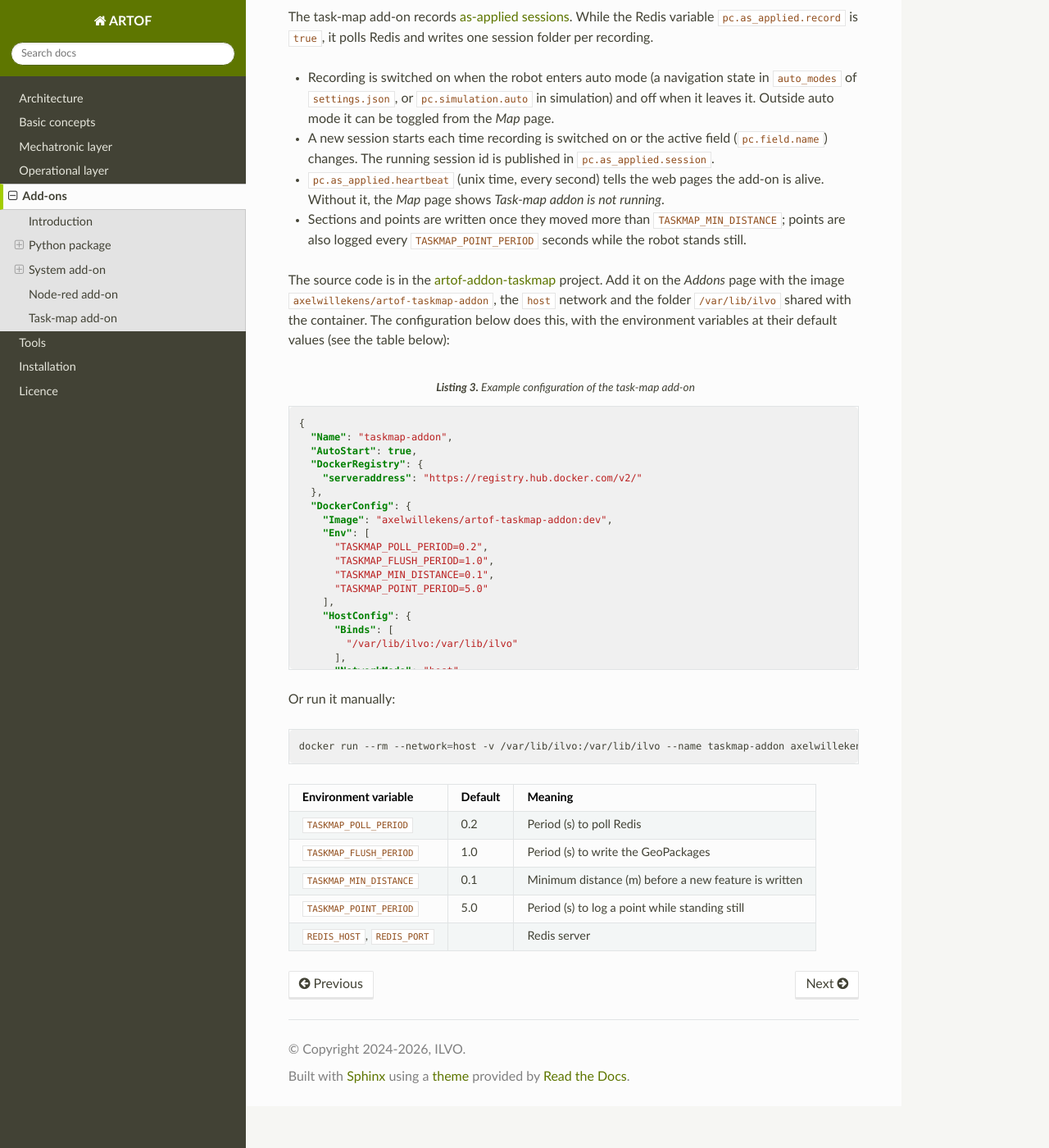
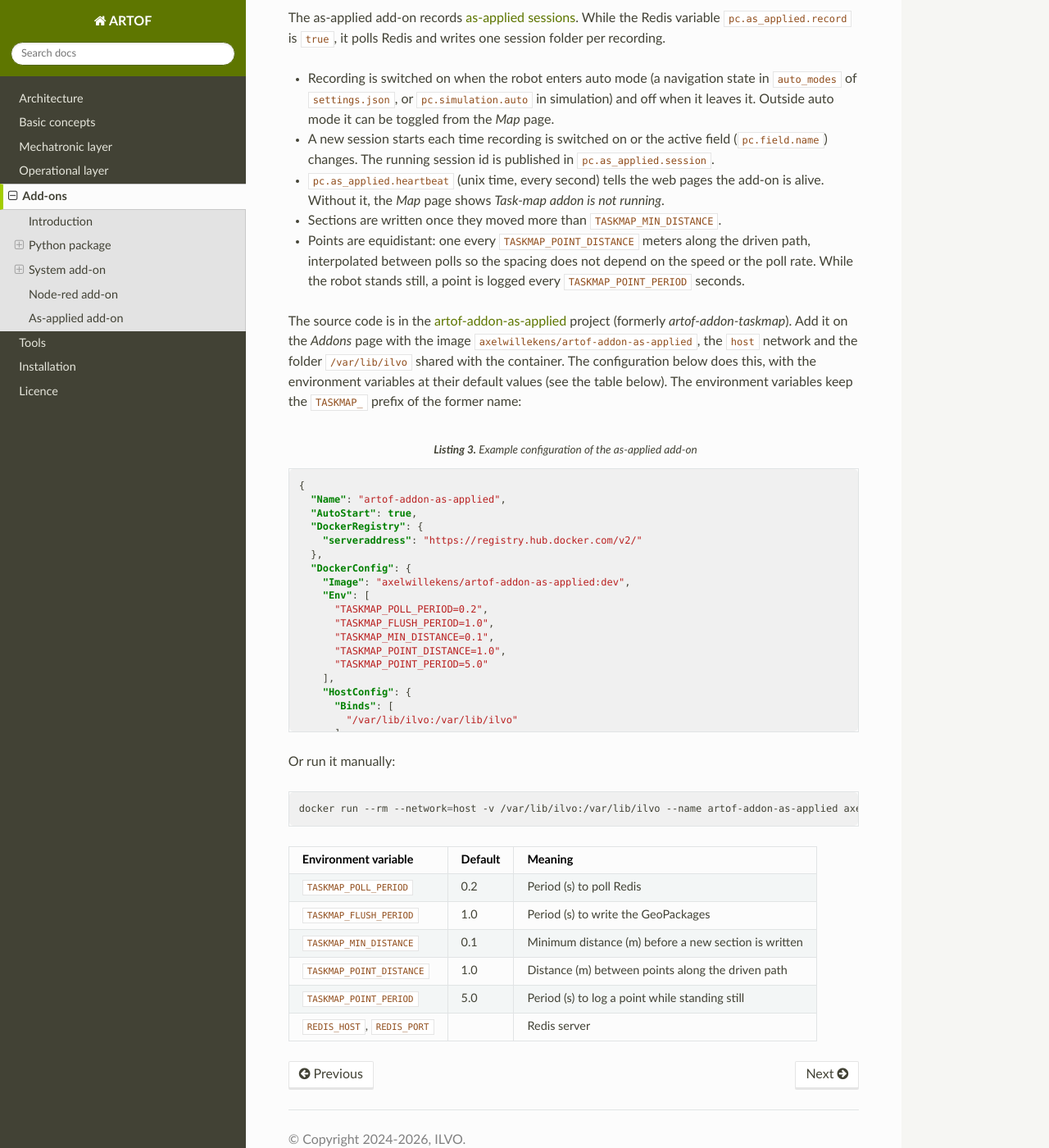
Before and after one commit to artof-ilvo/artof-ilvo.github.io, a Sphinx documentation site: the page built from docs/source/addons.rst, in a window 1280 px wide and 1400 px high, scrolled down 13635 px. Shown: the whole window at 82% size. Built offline with Sphinx 7.4.7 and the Read the Docs theme 3.1.0, drawn with Linux system fonts in a browser that asks for light colours; some of the changed text lies outside the part shown.

Commit message:
Rename the task-map add-on to the as-applied add-on
The project is now artof-addon-as-applied with the image
axelwillekens/artof-addon-as-applied. Update the example configuration,
links and references, and document TASKMAP_POINT_DISTANCE.

Co-Authored-By: Claude Opus 5.5 <noreply@anthropic.com>

```diff
--- a/docs/source/addons.rst
+++ b/docs/source/addons.rst
@@ -11,7 +11,7 @@ The :cpp:class:`SystemManager` process maintains the add-ons and can start, stop
 The add-ons in the system are configured in the :ref:`system add-on web app <addon_system_admin_addons>`, using the `Docker Engine API (1.46) <https://docs.docker.com/engine/api/v1.46/>`_ syntax.
 
 The system is shipped with the :ref:`system add-on <addon_system>` and the :ref:`node-red add-on <addon_node_red>`.
-The :ref:`task-map add-on <addon_taskmap>` can be added when needed.
+The :ref:`as-applied add-on <addon_as_applied>` can be added when needed.
 
 Python package
 --------------
@@ -327,7 +327,7 @@ The side panel shows the add-on status and the equivalent ``docker run`` command
    :width: 90%
    :align: center
 
-   **Figure 12.** Add-on editor for the task-map add-on
+   **Figure 12.** Add-on editor, here for the as-applied add-on under its former name ``taskmap``
 
 .. note::
    The add-on configuration uses the `Docker Engine API (1.46) <https://docs.docker.com/engine/api/v1.46/>`_ syntax.
@@ -374,32 +374,34 @@ You can install the submodules for extracting the Redis variables and logging th
 
 *<Coming soon>*
 
-.. _addon_taskmap:
+.. _addon_as_applied:
 
-Task-map add-on
----------------
+As-applied add-on
+-----------------
 
-The task-map add-on records :ref:`as-applied sessions <basic_concepts_as_applied>`.
+The as-applied add-on records :ref:`as-applied sessions <basic_concepts_as_applied>`.
 While the Redis variable ``pc.as_applied.record`` is ``true``, it polls Redis and writes one session folder per recording.
 
 + Recording is switched on when the robot enters auto mode (a navigation state in ``auto_modes`` of ``settings.json``, or ``pc.simulation.auto`` in simulation) and off when it leaves it. Outside auto mode it can be toggled from the *Map* page.
 + A new session starts each time recording is switched on or the active field (``pc.field.name``) changes. The running session id is published in ``pc.as_applied.session``.
 + ``pc.as_applied.heartbeat`` (unix time, every second) tells the web pages the add-on is alive. Without it, the *Map* page shows *Task-map addon is not running*.
-+ Sections and points are written once they moved more than ``TASKMAP_MIN_DISTANCE``; points are also logged every ``TASKMAP_POINT_PERIOD`` seconds while the robot stands still.
++ Sections are written once they moved more than ``TASKMAP_MIN_DISTANCE``.
++ Points are equidistant: one every ``TASKMAP_POINT_DISTANCE`` meters along the driven path, interpolated between polls so the spacing does not depend on the speed or the poll rate. While the robot stands still, a point is logged every ``TASKMAP_POINT_PERIOD`` seconds.
 
-The source code is in the `artof-addon-taskmap <https://github.com/artof-ilvo/artof-addon-taskmap>`_ project.
-Add it on the *Addons* page with the image ``axelwillekens/artof-taskmap-addon``, the ``host`` network and the folder ``/var/lib/ilvo`` shared with the container.
-The configuration below does this, with the environment variables at their default values (see the table below):
+The source code is in the `artof-addon-as-applied <https://github.com/artof-ilvo/artof-addon-as-applied>`_ project (formerly *artof-addon-taskmap*).
+Add it on the *Addons* page with the image ``axelwillekens/artof-addon-as-applied``, the ``host`` network and the folder ``/var/lib/ilvo`` shared with the container.
+The configuration below does this, with the environment variables at their default values (see the table below).
+The environment variables keep the ``TASKMAP_`` prefix of the former name:
 
-.. literalinclude:: files/addons/taskmap.json
+.. literalinclude:: files/addons/as-applied.json
    :language: JSON
-   :caption: **Listing 3.** Example configuration of the task-map add-on
+   :caption: **Listing 3.** Example configuration of the as-applied add-on
 
 Or run it manually:
 
 .. code-block:: bash
 
-   docker run --rm --network=host -v /var/lib/ilvo:/var/lib/ilvo --name taskmap-addon axelwillekens/artof-taskmap-addon:dev
+   docker run --rm --network=host -v /var/lib/ilvo:/var/lib/ilvo --name artof-addon-as-applied axelwillekens/artof-addon-as-applied:dev
 
 +---------------------------+---------+-----------------------------------------------------+
 | Environment variable      | Default | Meaning                                             |
@@ -408,7 +410,9 @@ Or run it manually:
 +---------------------------+---------+-----------------------------------------------------+
 | ``TASKMAP_FLUSH_PERIOD``  | 1.0     | Period (s) to write the GeoPackages                 |
 +---------------------------+---------+-----------------------------------------------------+
-| ``TASKMAP_MIN_DISTANCE``  | 0.1     | Minimum distance (m) before a new feature is written|
+| ``TASKMAP_MIN_DISTANCE``  | 0.1     | Minimum distance (m) before a new section is written|
++---------------------------+---------+-----------------------------------------------------+
+| ``TASKMAP_POINT_DISTANCE``| 1.0     | Distance (m) between points along the driven path   |
 +---------------------------+---------+-----------------------------------------------------+
 | ``TASKMAP_POINT_PERIOD``  | 5.0     | Period (s) to log a point while standing still      |
 +---------------------------+---------+-----------------------------------------------------+
--- a/docs/source/architecture.rst
+++ b/docs/source/architecture.rst
@@ -25,7 +25,7 @@ The framework architecture is shown in the figure below.
    + the *system add-on* that provides a web app for user interaction, and
    + the *node-red add-on* that provides flow programming functionality, used for logging and implement interaction.
 
-   Other add-ons, such as the *task-map add-on* (as-applied recording), can be added in the system add-on web app. See :ref:`addons`.
+   Other add-ons, such as the *as-applied add-on* (as-applied recording), can be added in the system add-on web app. See :ref:`addons`.
 
 Software projects
 -----------------
@@ -44,8 +44,8 @@ The framework is split over several projects in the `artof-ilvo <https://github.
      - Django web app of the system add-on
    * - `artof-utils <https://github.com/artof-ilvo/artof-utils>`_
      - Python package (``artof_utils`` on PyPI) for Python add-ons
-   * - `artof-addon-taskmap <https://github.com/artof-ilvo/artof-addon-taskmap>`_
-     - Task-map add-on: records as-applied sessions (see :ref:`addon_taskmap`)
+   * - `artof-addon-as-applied <https://github.com/artof-ilvo/artof-addon-as-applied>`_
+     - As-applied add-on: records as-applied sessions (see :ref:`addon_as_applied`)
 
 Communication
 -------------
--- a/docs/source/basic-concepts.rst
+++ b/docs/source/basic-concepts.rst
@@ -47,7 +47,7 @@ As-applied map
 ^^^^^^^^^^^^^^
 
 An as-applied map records what the implement sections actually did during a field operation.
-Recordings are made by the :ref:`task-map add-on <addon_taskmap>` as *sessions*, one folder per recording:
+Recordings are made by the :ref:`as-applied add-on <addon_as_applied>` as *sessions*, one folder per recording:
 
 .. code-block:: text
 
--- a/docs/source/files/addons/taskmap.json
+++ b/docs/source/files/addons/as-applied.json
@@ -1,15 +1,16 @@
 {
-  "Name": "taskmap-addon",
+  "Name": "artof-addon-as-applied",
   "AutoStart": true,
   "DockerRegistry": {
     "serveraddress": "https://registry.hub.docker.com/v2/"
   },
   "DockerConfig": {
-    "Image": "axelwillekens/artof-taskmap-addon:dev",
+    "Image": "axelwillekens/artof-addon-as-applied:dev",
     "Env": [
       "TASKMAP_POLL_PERIOD=0.2",
       "TASKMAP_FLUSH_PERIOD=1.0",
       "TASKMAP_MIN_DISTANCE=0.1",
+      "TASKMAP_POINT_DISTANCE=1.0",
       "TASKMAP_POINT_PERIOD=5.0"
     ],
     "HostConfig": {
```
